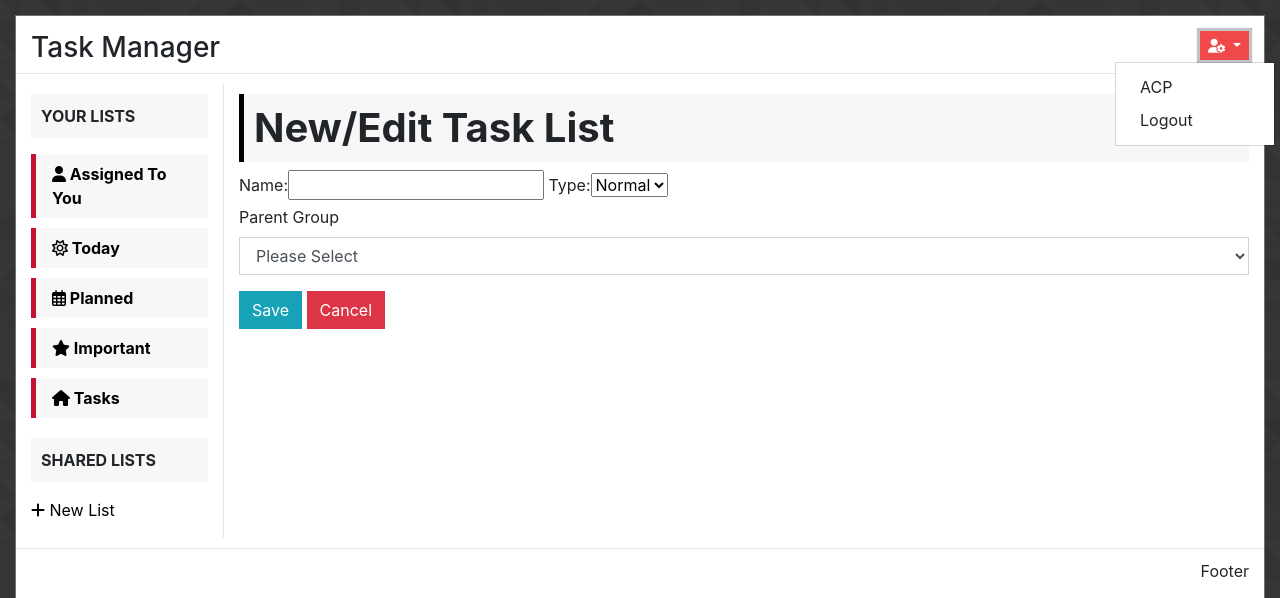
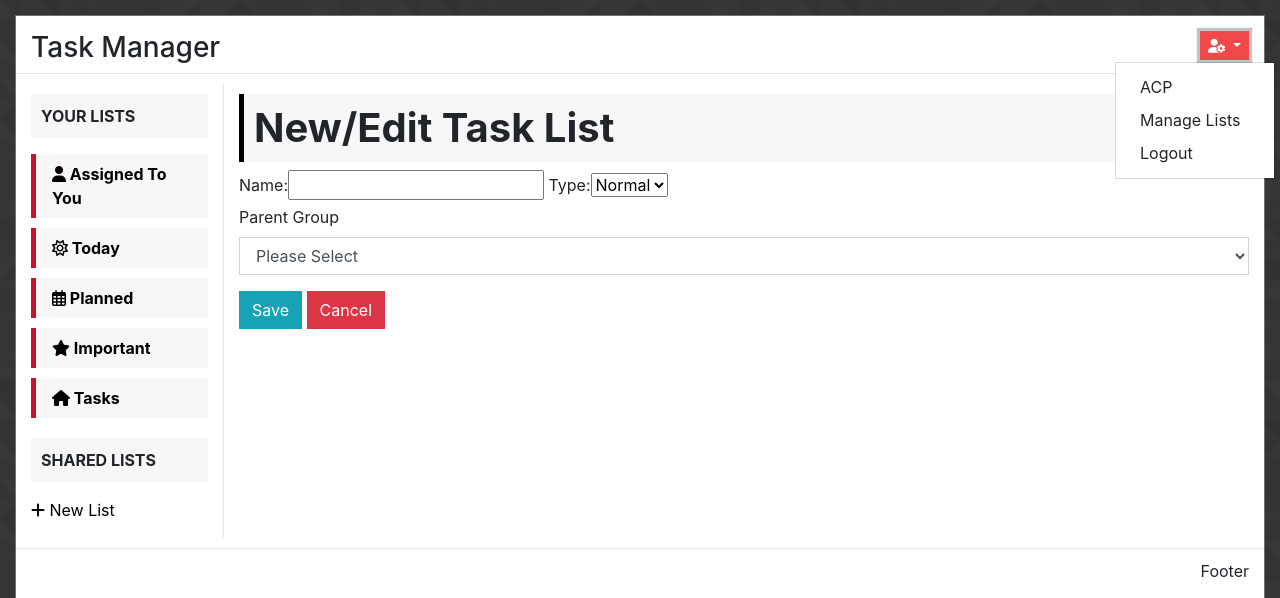
Before and after one commit to Robtych121/Task-Manager, a Django app: page /new_task_list/ in a window 1280 px wide, after a click that opens the changed part. Shown: the top 598 px of the page. Run offline with Django 3.2, Linux system fonts and the light colour scheme; the visitor is signed in with stand-in values (Sample User, id 1); data that the repository does not hold is empty; some libraries are stand-ins or nearby versions.

Commit message:
created manage task lists view and url

```diff
--- a/task_lists/urls.py
+++ b/task_lists/urls.py
@@ -1,8 +1,9 @@
 from django.contrib.auth import views
 from django.urls import path
-from .views import create_or_edit_task_list, view_list, create_new_task_post, delete_task_list_post
+from .views import create_or_edit_task_list, view_list, create_new_task_post, delete_task_list_post, manage_task_lists
 
 urlpatterns = [
+    path('manage_task_lists/', manage_task_lists, name="manage_task_lists"),
     path('view_list/<int:id>', view_list, name="view_list"),
     path('new_task_list/', create_or_edit_task_list, name="create_or_edit_task_list"),
     path('new_task/', create_new_task_post, name="create_new_task_post"),
--- a/task_lists/views.py
+++ b/task_lists/views.py
@@ -67,3 +67,12 @@ def delete_task_list_post(request, id):
     task_list = Task_List.objects.get(pk=id)
     task_list.delete()
     return redirect('home')
+
+
+def manage_task_lists(request):
+    """
+    Displays all task lists regardless of type
+    """
+    task_lists = Task_List.objects.all().order_by('name')
+
+    return render(request, 'manage_task_lists.html', {'task_lists': task_lists})
--- a/templates/partials/topbar.html
+++ b/templates/partials/topbar.html
@@ -8,6 +8,7 @@
             {% if request.user.is_staff %}
                 <a class="dropdown-item" href="/admin" target="_blank">ACP</a>
             {% endif %}
+            <a class="dropdown-item" href="{% url 'manage_task_lists' %}">Manage Lists</a>
             <a class="dropdown-item" href="{% url 'logout' %}">Logout</a>
         {% endif %}
     </div>
```
Also changed, not shown: task_lists/templates/manage_task_lists.html (added, +9 -0 lines).
